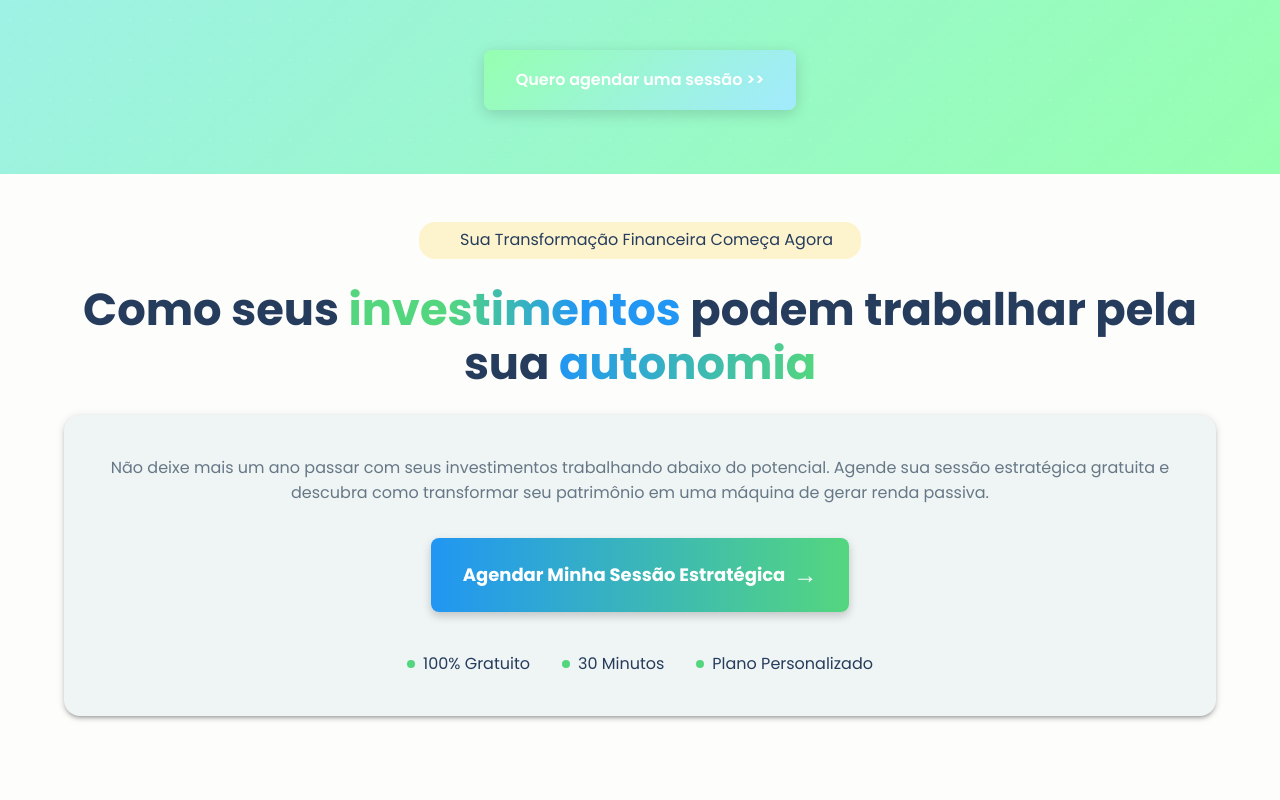
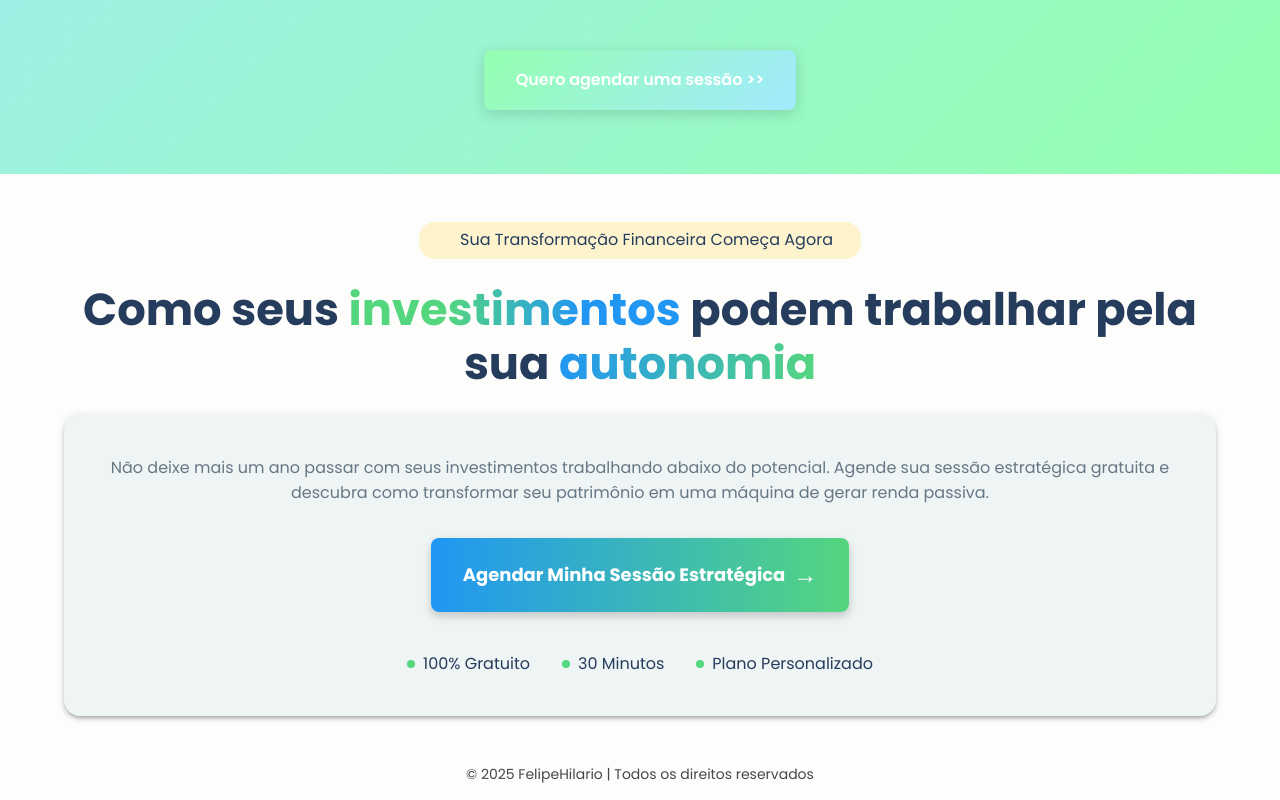
Before and after one commit to AndreHilario/felipehilario-investimentos-medicos-lp, a React (Vite) app: page / in a window 1280 px wide. Shown: the part 2923-3723 px from the top of the page. Before the commit the page ends 3687 px from the top, so only its background shows below. Built offline with nearby package versions, Linux system fonts and the light colour scheme; some icons are missing.

Commit message:
feat: Add footer to rules

```diff
--- /dev/null
+++ b/src/components/Footer.tsx
@@ -0,0 +1,14 @@
+import { Box, Stack, Typography } from "@mui/material"
+
+export const Footer = () => {
+    return (
+        <Box sx={{ width: "100%", pb: 2 }}>
+            <Stack direction="row" justifyContent="center" alignItems="center">
+                <Typography variant="body2" sx={{ color: "#474747ff" }}>
+                    © 2025 FelipeHilario | Todos os direitos reservados
+                </Typography>
+            </Stack>
+        </Box>
+    )
+
+}
--- a/src/features/Index.tsx
+++ b/src/features/Index.tsx
@@ -3,6 +3,7 @@ import { MainPage } from "./home/MainPage";
 import { StartPage } from "./home/StartPage";
 import { ProblemPage } from "./home/ProblemPage";
 import { BlockPage } from "./home/BlockPage";
+import { Footer } from "../components/Footer";
 
 export function Index() {
     return (
@@ -12,6 +13,7 @@ export function Index() {
             <ProblemPage />
             <BlockPage />
             <StartPage />
+            <Footer />
         </>
     );
 }
```
